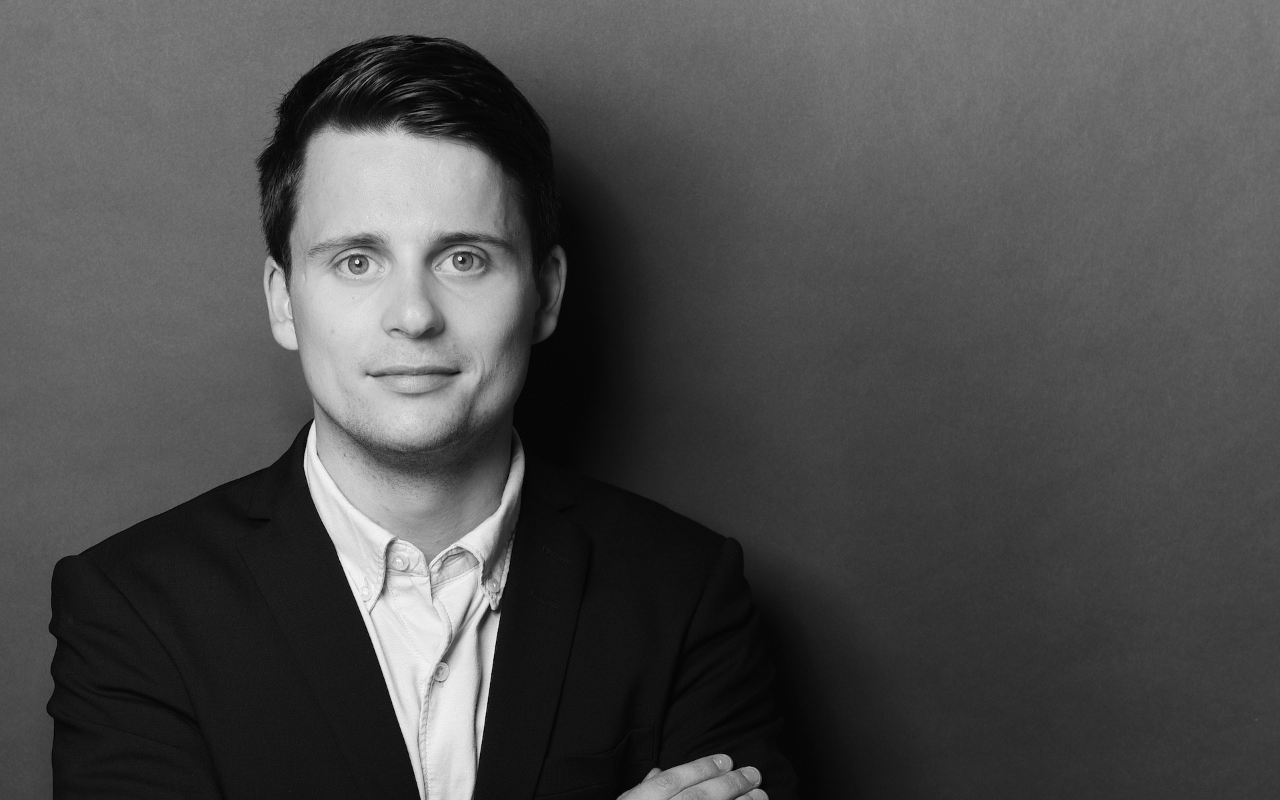
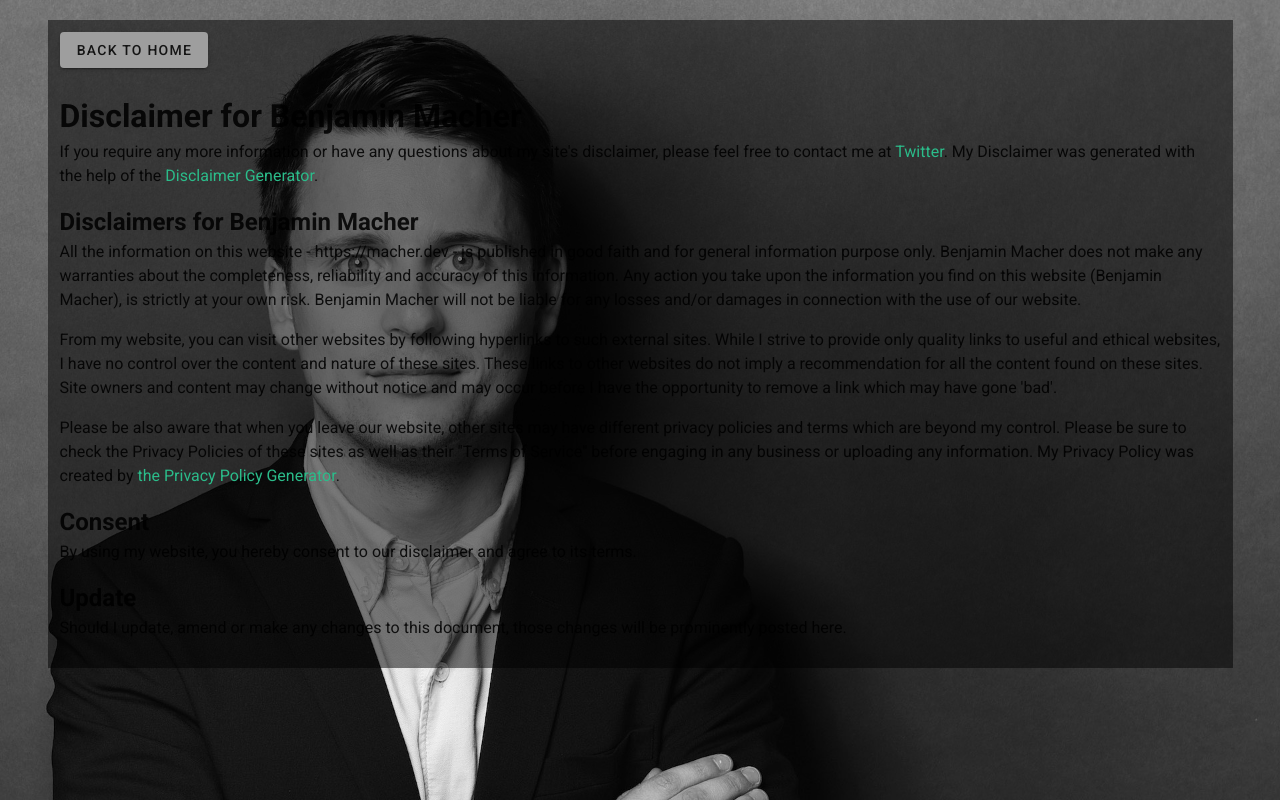
Before and after one commit to bmacher/macher.dev, a Vue app: page /disclaimer in a window 1280 px wide. Built offline with nearby package versions, Linux system fonts and the light colour scheme.

Commit message:
feat: add disclaimer view

```diff
--- a/src/router/index.ts
+++ b/src/router/index.ts
@@ -1,6 +1,6 @@
 import Vue from 'vue';
 import VueRouter, { RouteConfig } from 'vue-router';
-import Home from '../views/Home.vue';
+import { Home, Disclaimer } from '@/views';
 
 Vue.use(VueRouter);
 
@@ -9,6 +9,11 @@
     path: '/',
     name: 'Home',
     component: Home,
+  },
+  {
+    path: '/disclaimer',
+    name: 'Disclamer',
+    component: Disclaimer,
   },
 ];
 
--- /dev/null
+++ b/src/views/Disclaimer.vue
@@ -0,0 +1,90 @@
+<template>
+    <v-container class="container mt-0 mt-md-5">
+      <v-row>
+        <v-col>
+          <v-btn
+            color="grey"
+            @click="$router.push('/')"
+          >Back to Home</v-btn>
+        </v-col>
+      </v-row>
+
+      <v-row>
+        <v-col>
+          <h1>Disclaimer for Benjamin Macher</h1>
+
+          <p>
+            If you require any more information or have any questions about my site's
+            disclaimer, please feel free to contact me at
+            <a href="https://twitter.com/MacherBenjamin">Twitter</a>.
+            My Disclaimer was generated with the help of the
+            <a href="https://www.disclaimergenerator.net/">Disclaimer Generator</a>.
+          </p>
+
+          <h2>Disclaimers for Benjamin Macher</h2>
+
+          <p>
+            All the information on this website - https://macher.dev - is published in
+            good faith and for general information purpose only. Benjamin Macher does
+            not make any warranties about the completeness, reliability and accuracy of
+            this information. Any action you take upon the information you find on this
+            website (Benjamin Macher), is strictly at your own risk. Benjamin Macher will
+            not be liable for any losses and/or damages in connection with the use of our
+            website.
+          </p>
+
+          <p>
+            From my website, you can visit other websites by following hyperlinks to such
+            external sites. While I strive to provide only quality links to useful and ethical
+            websites, I have no control over the content and nature of these sites. These
+            links to other websites do not imply a recommendation for all the content found
+            on these sites. Site owners and content may change without notice and may occur
+            before I have the opportunity to remove a link which may have gone 'bad'.
+          </p>
+
+          <p>
+            Please be also aware that when you leave our website, other sites may have different
+            privacy policies and terms which are beyond my control. Please be sure to check
+            the Privacy Policies of these sites as well as their "Terms of Service" before
+            engaging in any business or uploading any information. My Privacy Policy was created
+            by <a href="https://www.generateprivacypolicy.com/">the Privacy Policy Generator</a>.
+          </p>
+
+          <h2>Consent</h2>
+
+          <p>By using my website, you hereby consent to our disclaimer and agree to its terms.</p>
+
+          <h2>Update</h2>
+
+          <p>
+            Should I update, amend or make any changes to this document, those changes will be
+            prominently posted here.
+          </p>
+        </v-col>
+      </v-row>
+    </v-container>
+</template>
+
+<script lang="ts">
+import Vue from 'vue';
+import Component from 'vue-class-component';
+
+@Component({})
+export default class Disclaimer extends Vue {}
+</script>
+
+<style lang="scss" scoped>
+.container {
+  width: 100%;
+  background-color: rgba(0,0,0,.5);
+
+  a {
+    color: #2bbc8a;
+    text-decoration: none;
+  }
+
+  a:hover {
+    text-decoration: underline;
+  }
+}
+</style>
--- /dev/null
+++ b/src/views/index.ts
@@ -0,0 +1,7 @@
+import Home from './Home.vue';
+import Disclaimer from './Disclaimer.vue';
+
+export {
+  Home,
+  Disclaimer,
+};
```
